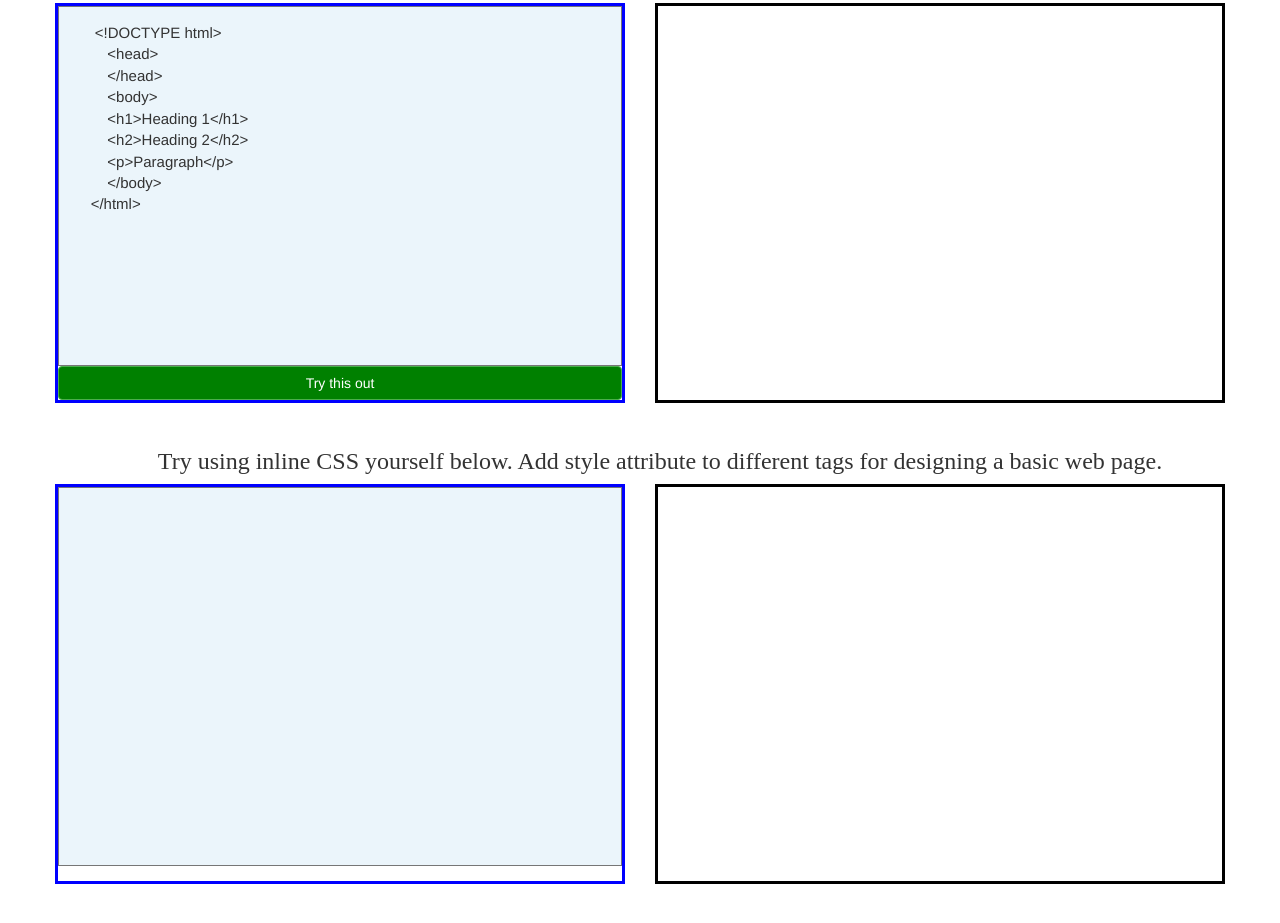
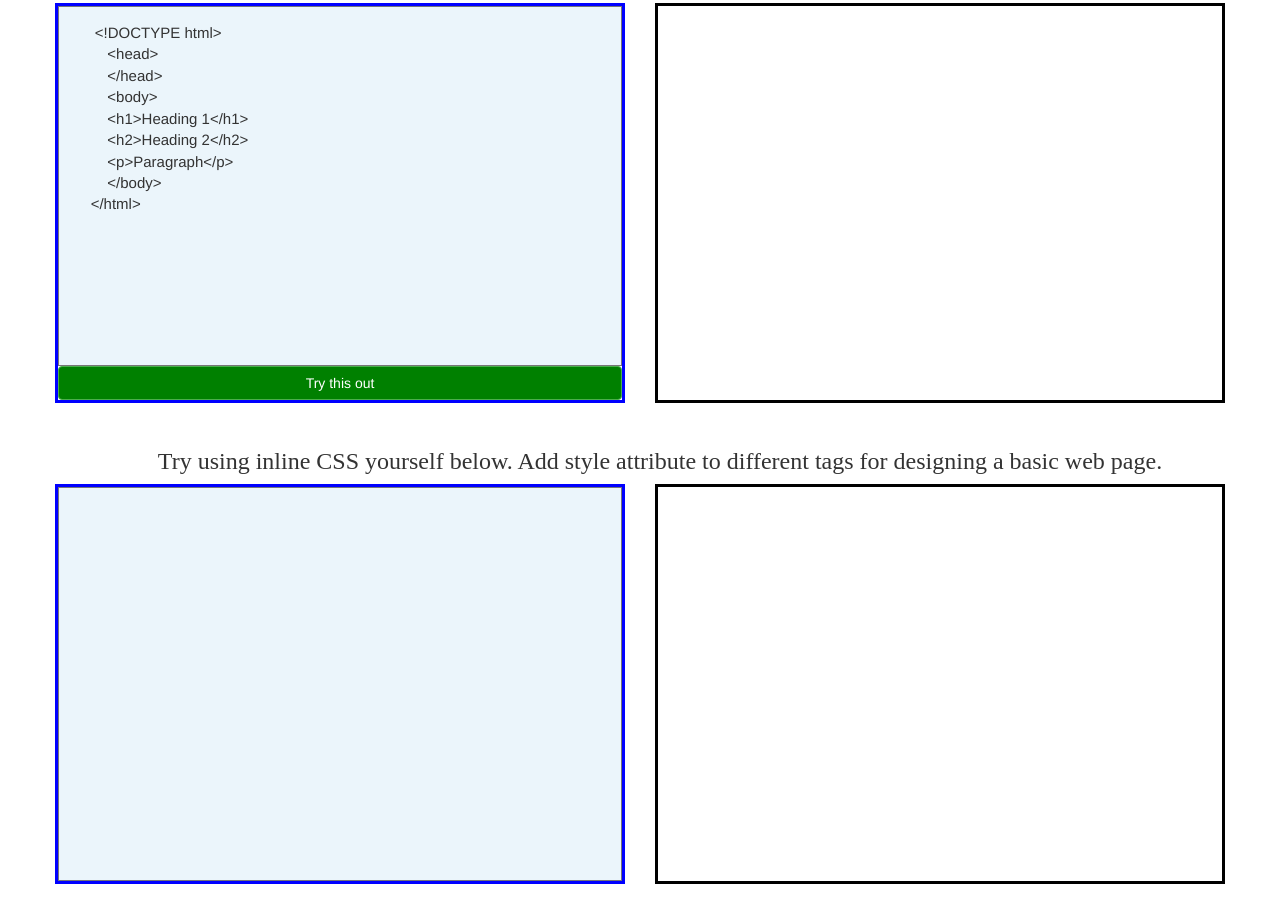
Before and after one commit to virtual-labs/exp-html-using-style-sheets-iitd, a plain HTML site: page experiment/experiment/simulation/index.html in a window 1280 px wide. Shown: the part 405-1328 px from the top of the page. Drawn offline with nearby package versions, Linux system fonts and the light colour scheme.

Commit message:
Update index.html

```diff
--- a/experiment/experiment/simulation/index.html
+++ b/experiment/experiment/simulation/index.html
@@ -138,7 +138,7 @@
             <div class="col-sm-6">
     <div class="code">
 
-      <textarea onkeyup="showPreview2()" id="htmlCode2" placeholder="Write Code here!!" style="height: 96%">
+      <textarea onkeyup="showPreview2()" id="htmlCode2" placeholder="Write Code here!!" style="height: 100%">
     </textarea>
 
 
```
